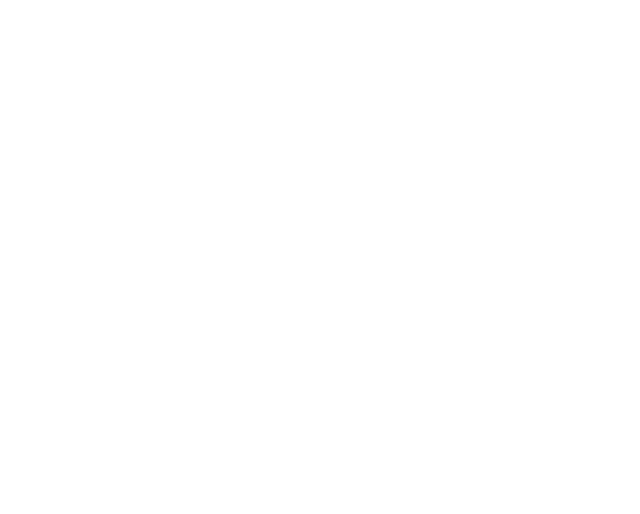
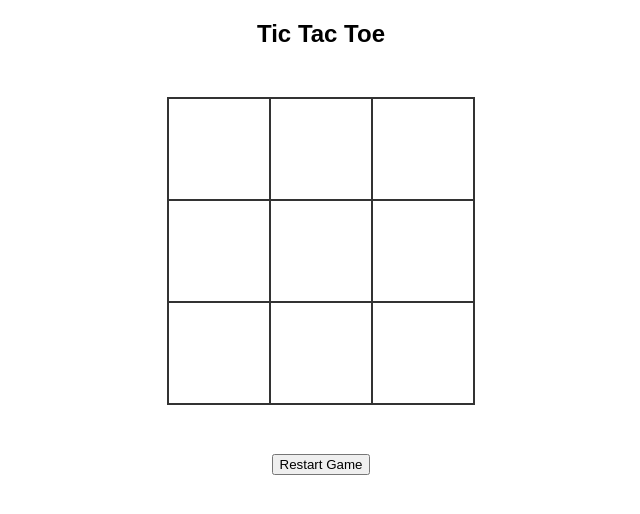
Before and after one commit to charlsdust/tictactoe, a plain HTML site: page index.html in a window 1280 px wide. Shown: the whole page, without its empty margins (319-959 px from the left). Drawn offline with Linux system fonts and the light colour scheme.

Commit message:
finished css/html

```diff
--- a/index.html
+++ b/index.html
@@ -8,6 +8,24 @@
     <link rel="stylesheet" href="style.css">
 </head>
 <body>
+    <section>
+    <h1 class="gameTitle">Tic Tac Toe</h1>
+    <div class="gameContainer">
+        <div data-cell-index="0" class="cell"></div>
+        <div data-cell-index="1" class="cell"></div>
+        <div data-cell-index="2" class="cell"></div>
+        <div data-cell-index="3" class="cell"></div>
+        <div data-cell-index="4" class="cell"></div>
+        <div data-cell-index="5" class="cell"></div>
+        <div data-cell-index="6" class="cell"></div>
+        <div data-cell-index="7" class="cell"></div>
+        <div data-cell-index="8" class="cell"></div>
+
+    </div>
+    <h2 class="gameStatus"></h2>
+<button class="gameRestart">Restart Game</button>
+<script src="script.js"></script>
+</section>
 
 </body>
 </html>
--- a/script.js
+++ b/script.js
@@ -0,0 +1,2 @@
+///game status elements
+const statusDisplay =document.querySelector('.gameStatus')
--- a/style.css
+++ b/style.css
@@ -0,0 +1,22 @@
+body{
+    font-family: Arial, Helvetica, sans-serif;
+}
+section{
+    text-align: center;
+}
+.gameContainer{
+    display: grid;
+    grid-template-columns: repeat(3,auto);
+    width: 306px;
+    margin: 50px auto;
+}
+.cell{
+    font-family: "Permanent Maker", cursive;
+    width: 100px;
+    height: 100px;
+    box-shadow: 0 0 0 1px #333333;
+    border: 1px solid #333333;
+    cursor: pointer;
+    line-height: 100px;
+    font-size: 60px;
+}
```
